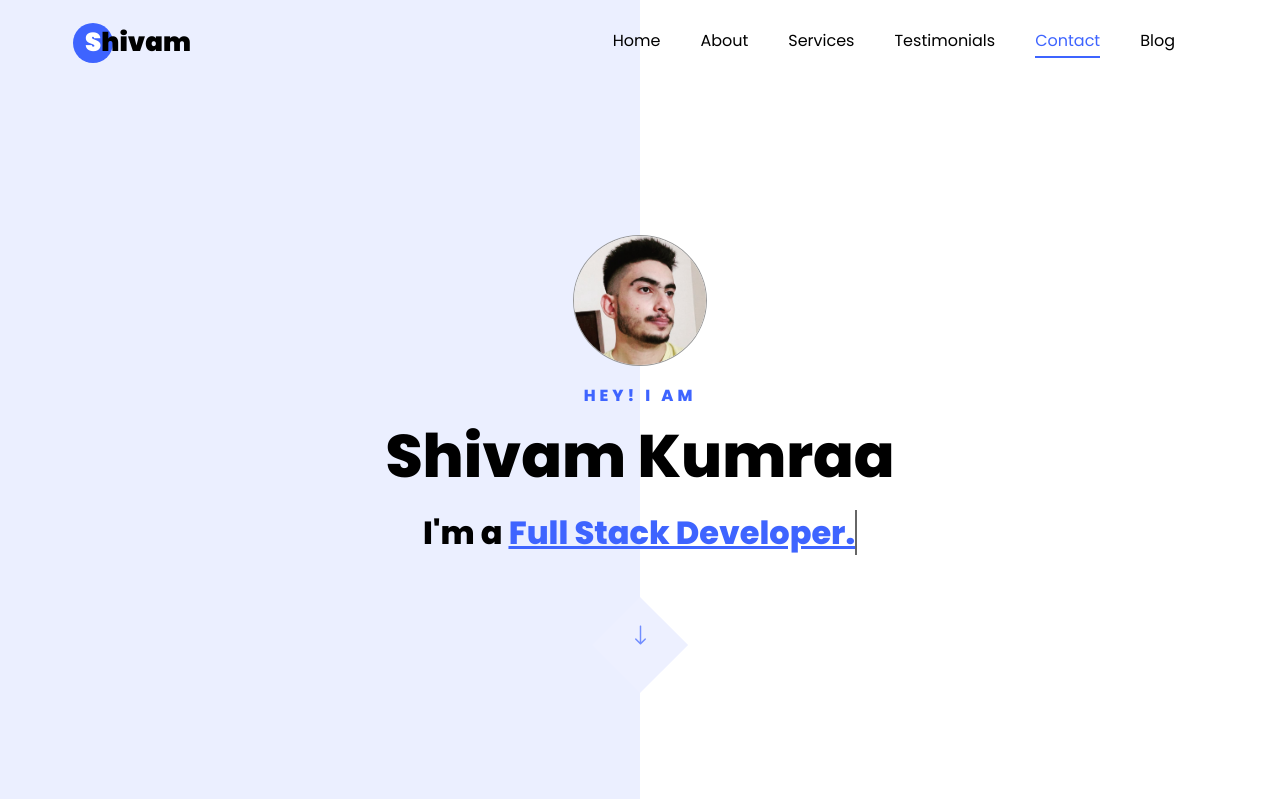
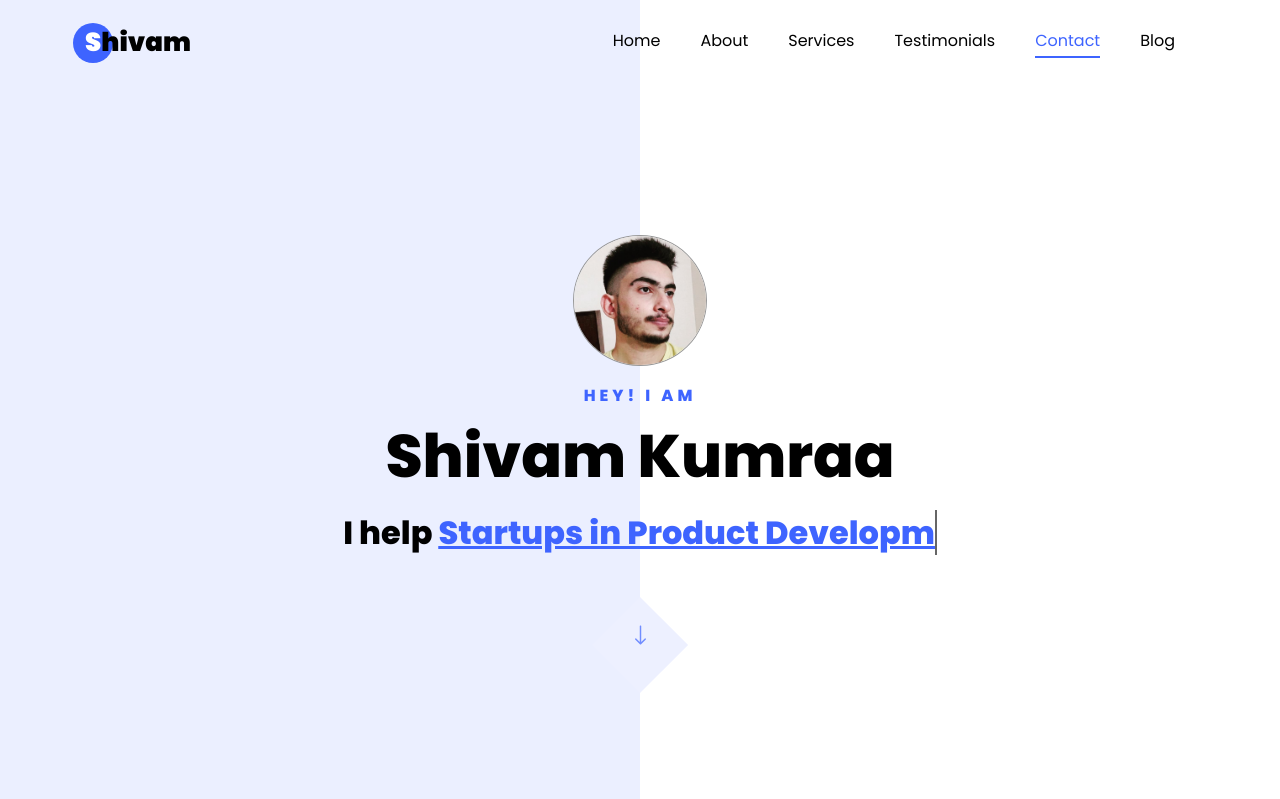
Before and after one commit to shivamkumraa9/shivamkumraa, a Django app: page / in a window 1280 px wide. Shown: the top 799 px of the page. Run offline with Django 3.2, Linux system fonts and the light colour scheme; some libraries are stand-ins or nearby versions.

Commit message:
tagline change

```diff
--- a/simple/templates/simple/index.html
+++ b/simple/templates/simple/index.html
@@ -57,11 +57,11 @@
 
 		  				<h1>Shivam Kumraa</h1>
 
-			  				<h2>I'm a
+			  				<h2>I help
 								  <span
 								     class="txt-rotate"
 								     data-period="2000"
-								     data-rotate='["Full Stack Developer."]'></span>
+								     data-rotate='["Startups in Product Development"]'></span>
 								</h2>
 
 							</div>
```
